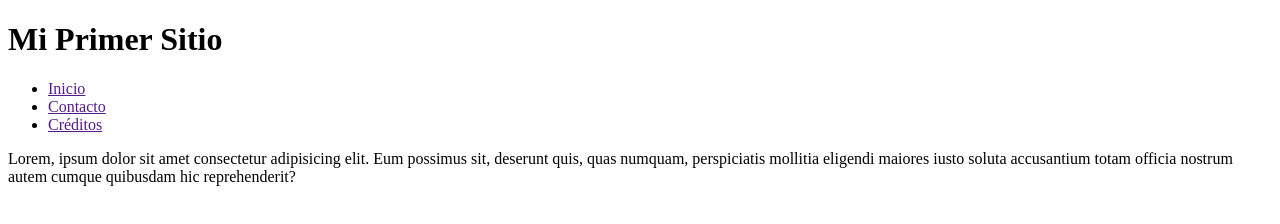
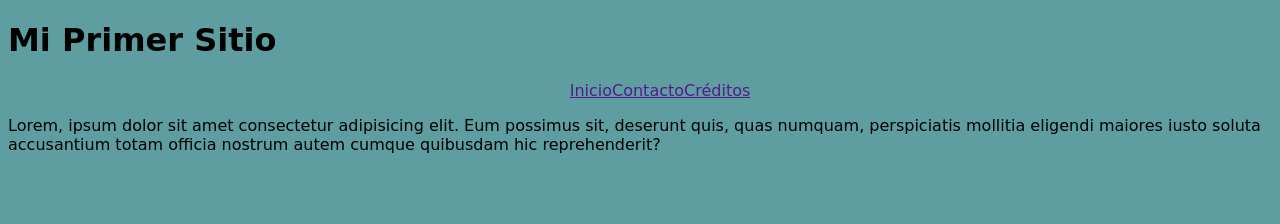
Before and after one commit to Nestor-png/gitPrueba, a plain HTML site: page index.html in a window 1280 px wide. Drawn offline with Linux system fonts and the light colour scheme.

Commit message:
agregué estilos

```diff
--- /dev/null
+++ b/css/style.css
@@ -0,0 +1,12 @@
+body {
+    background-color: cadetblue;
+    font-family: cursive;
+    padding: 0%;
+    border: 0cm;
+}
+nav ul {
+    list-style: none;
+    display: flex;
+    justify-content: center;
+
+}
--- a/index.html
+++ b/index.html
@@ -3,6 +3,7 @@
 <head>
     <meta charset="UTF-8">
     <meta name="viewport" content="width=device-width, initial-scale=1.0">
+    <link rel="stylesheet" href="/css/style.css">
     <title>Document</title>
 </head>
 <body>
@@ -11,13 +12,13 @@
         <nav>
             <ul>
                 <li>
-                  <a href="">Inicio</a>
+                  <a href="">Inicio </a>
                 </li>
                 <li>
-                  <a href="">Contacto</a>
+                  <a href="">Contacto </a>
                 </li>
                 <li>
-                  <a href="">Créditos</a>
+                  <a href="">Créditos </a>
                 </li>
             </ul>
         </nav>
@@ -27,5 +28,6 @@
         <p>Lorem, ipsum dolor sit amet consectetur adipisicing elit. Eum possimus sit, deserunt quis, quas numquam, perspiciatis mollitia eligendi maiores iusto soluta accusantium totam officia nostrum autem cumque quibusdam hic reprehenderit?</p>
       </section>
     </main>
+    <aside></aside>
 </body>
 </html>
```
